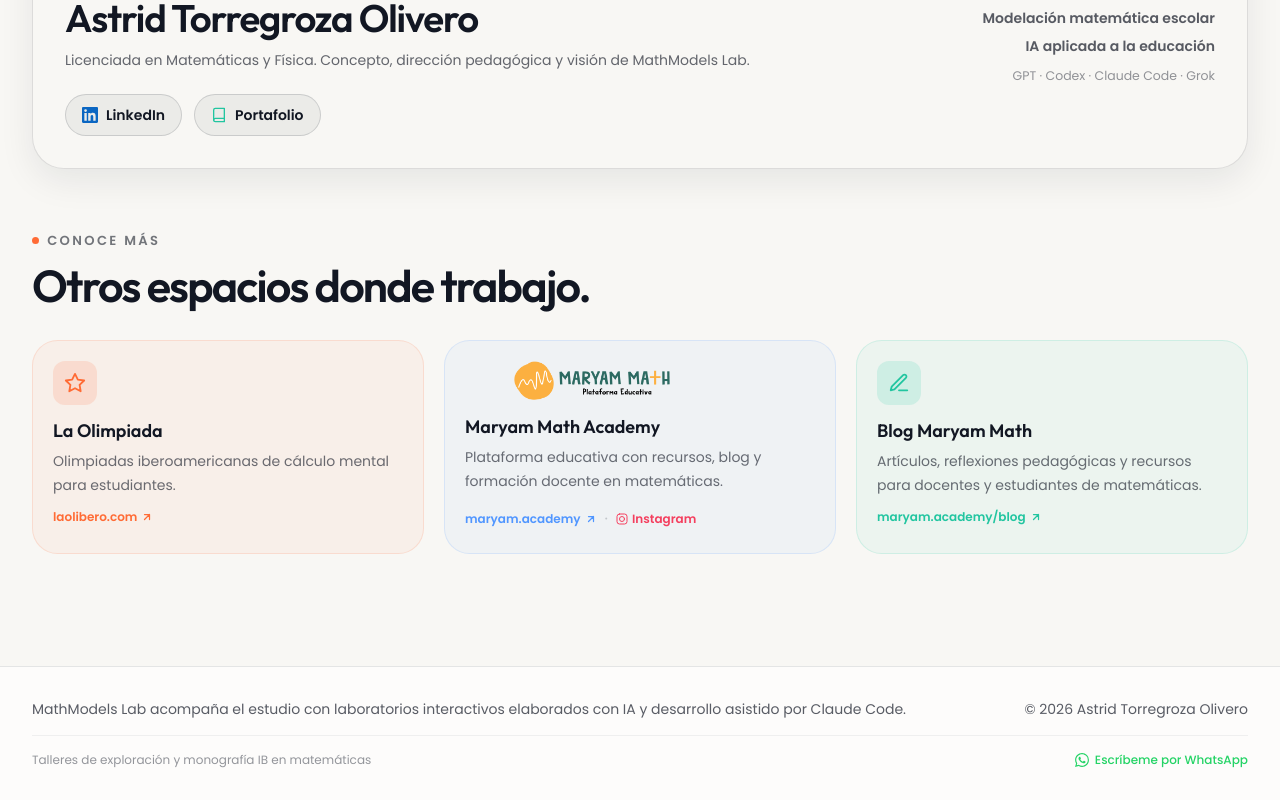
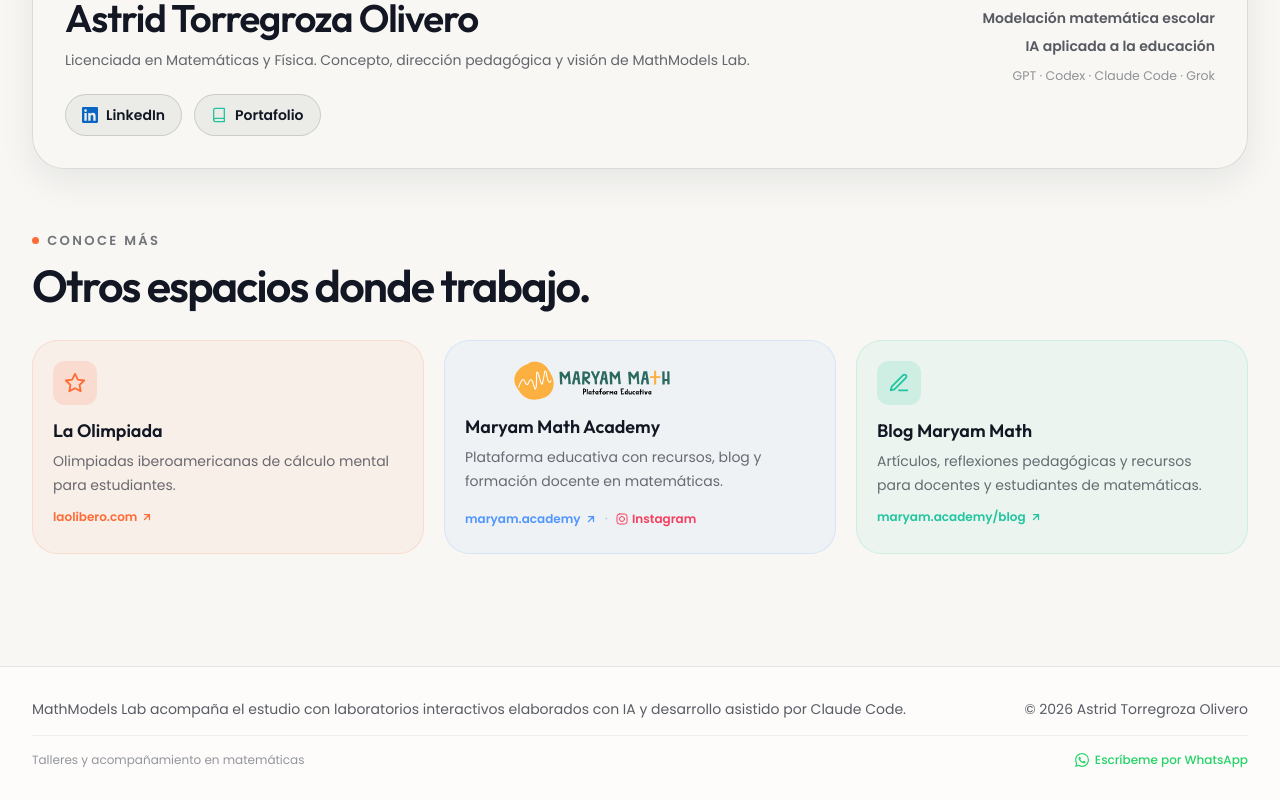
Before and after one commit to atorregroza/mathmodels-lab, a React (Vite) app: page / in a window 1280 px wide. Shown: the part 4432-5232 px from the top of the page. Built offline with nearby package versions, Linux system fonts and the light colour scheme.

Commit message:
fix: generalize footer workshop text (#25)
Co-authored-by: Claude Opus 4.6 (1M context) <noreply@anthropic.com>

```diff
--- a/src/components/layout/PlatformShell.jsx
+++ b/src/components/layout/PlatformShell.jsx
@@ -184,7 +184,7 @@ export const PlatformShell = ({ children }) => {
             <p>© {currentYear} Astrid Torregroza Olivero</p>
           </div>
           <div className="mt-4 pt-4 border-t border-ink/6 flex flex-col gap-2 text-xs text-ink/45 md:flex-row md:items-center md:justify-between">
-            <p>Talleres de exploración y monografía IB en matemáticas</p>
+            <p>Talleres y acompañamiento en matemáticas</p>
             <a href="https://wa.me/573153189366?text=Hola%20Astrid%2C%20me%20interesa%20información%20sobre%20los%20talleres%20de%20MathModels%20Lab." target="_blank" rel="noopener noreferrer" className="inline-flex items-center gap-1.5 text-[#25D366] font-medium hover:underline">
               <svg width="14" height="14" viewBox="0 0 24 24" fill="currentColor"><path d="M17.472 14.382c-.297-.149-1.758-.867-2.03-.967-.273-.099-.471-.148-.67.15-.197.297-.767.966-.94 1.164-.173.199-.347.223-.644.075-.297-.15-1.255-.463-2.39-1.475-.883-.788-1.48-1.761-1.653-2.059-.173-.297-.018-.458.13-.606.134-.133.298-.347.446-.52.149-.174.198-.298.298-.497.099-.198.05-.371-.025-.52-.075-.149-.669-1.612-.916-2.207-.242-.579-.487-.5-.669-.51-.173-.008-.371-.01-.57-.01-.198 0-.52.074-.792.372-.272.297-1.04 1.016-1.04 2.479 0 1.462 1.065 2.875 1.213 3.074.149.198 2.096 3.2 5.077 4.487.709.306 1.262.489 1.694.625.712.227 1.36.195 1.871.118.571-.085 1.758-.719 2.006-1.413.248-.694.248-1.289.173-1.413-.074-.124-.272-.198-.57-.347m-5.421 7.403h-.004a9.87 9.87 0 01-5.031-1.378l-.361-.214-3.741.982.998-3.648-.235-.374a9.86 9.86 0 01-1.51-5.26c.001-5.45 4.436-9.884 9.888-9.884 2.64 0 5.122 1.03 6.988 2.898a9.825 9.825 0 012.893 6.994c-.003 5.45-4.437 9.884-9.885 9.884m8.413-18.297A11.815 11.815 0 0012.05 0C5.495 0 .16 5.335.157 11.892c0 2.096.547 4.142 1.588 5.945L.057 24l6.305-1.654a11.882 11.882 0 005.683 1.448h.005c6.554 0 11.89-5.335 11.893-11.893a11.821 11.821 0 00-3.48-8.413z"/></svg>
               Escríbeme por WhatsApp
```
